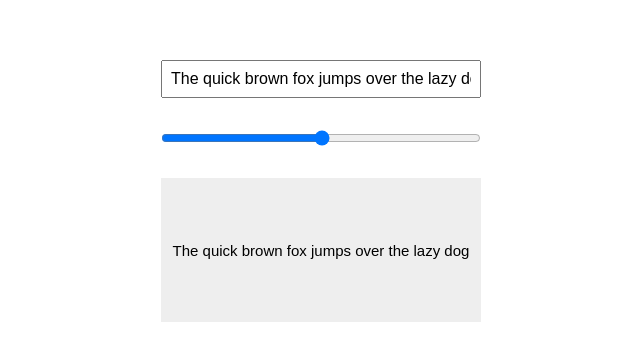
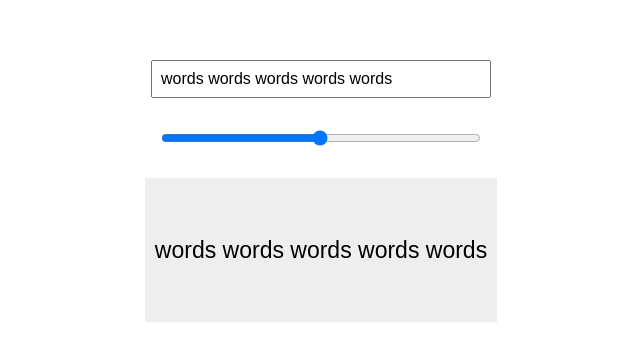
Before and after one commit to hnrysmth/text-fit, a website: page index.html in a window 1280 px wide. Shown: the part 209-570 px from the top of the page, without its empty margins (319-959 px from the left). Drawn offline with nearby package versions, Linux system fonts and the light colour scheme.

Commit message:
Set up the localStorage persistence

```diff
--- a/index.html
+++ b/index.html
@@ -7,7 +7,7 @@
   </head>
   <body>
     <div class="page">
-      <input type="text" class="input" value="The quick brown fox jumps over the lazy dog" />
+      <input type="text" class="input" />
       <input type="range" class="slider" min="1" max="200" />
       <div class="output"></div>
     </div>
--- a/index.js
+++ b/index.js
@@ -3,7 +3,11 @@ document.addEventListener('DOMContentLoaded', () => {
   const slider = document.querySelector('.slider');
   const output = document.querySelector('.output');
 
-  const originalWidth = output.clientWidth;
+  const inputBackup = localStorage.getItem('input');
+  const sliderBackup = localStorage.getItem('slider');
+
+  input.value = inputBackup || 'words words words words words';
+  slider.value = sliderBackup || 100;
 
   const updateOutputText = () => {
     output.textContent = input.value;
@@ -11,7 +15,7 @@ document.addEventListener('DOMContentLoaded', () => {
 
   const updateOutputWidth = () => {
     const sizeMultiplier = slider.value / 100;
-    const newWidth = originalWidth * sizeMultiplier;
+    const newWidth = input.clientWidth * sizeMultiplier;
     output.style.width = `${newWidth}px`;
   };
 
@@ -37,15 +41,16 @@ document.addEventListener('DOMContentLoaded', () => {
   input.addEventListener('keyup', () => {
     updateOutputText();
     updateOutputFontSize();
+    localStorage.setItem('input', input.value);
   });
 
   slider.addEventListener('input', () => {
     updateOutputWidth();
     updateOutputFontSize();
+    localStorage.setItem('slider', slider.value);
   });
 
   updateOutputText();
+  updateOutputWidth();
   updateOutputFontSize();
-
-  console.log('go!', input, slider, output);
 });
--- a/style.css
+++ b/style.css
@@ -10,13 +10,17 @@ body {
 .page {
   display: flex;
   flex-direction: column;
-  width: 320px;
-  max-width: 90vw;
+  align-items: center;
 }
 
 .input, .output {
   font-size: 16px;
   padding: 8px;
+}
+
+.input, .slider {
+  width: 320px;
+  max-width: 90vw;
 }
 
 .slider {
```
